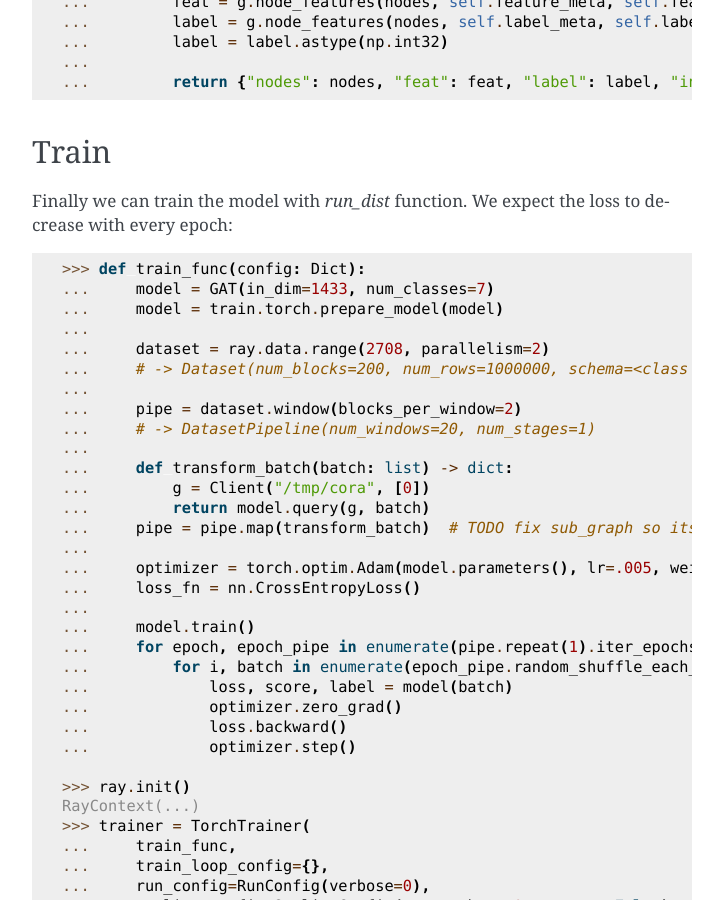
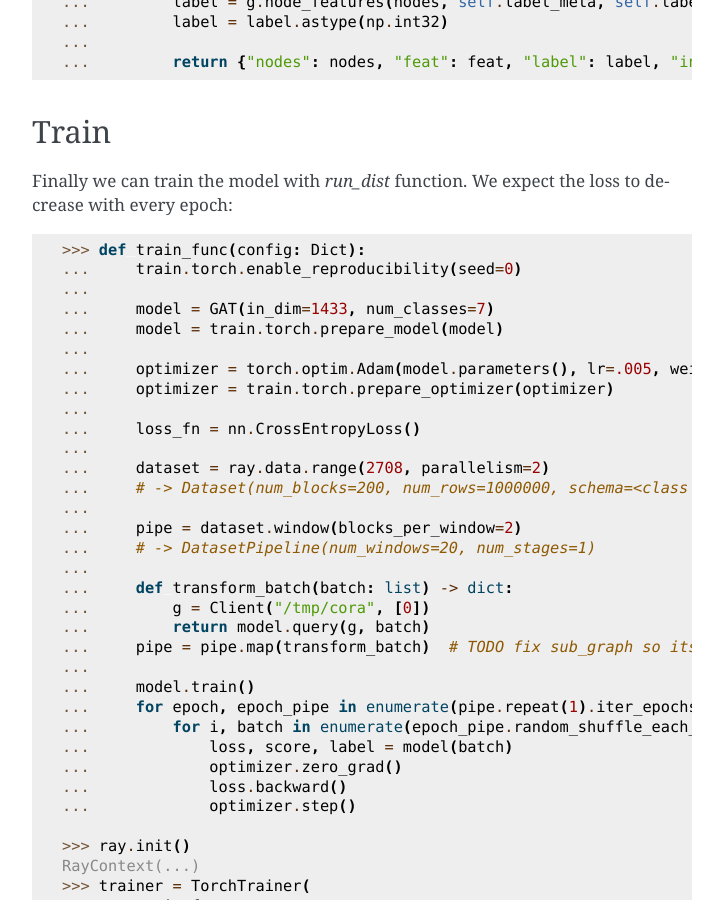
Before and after one commit to microsoft/DeepGNN, a Sphinx documentation site: the page built from docs/torch/node_class.rst, in a window 1280 px wide and 900 px high, scrolled down 4063 px. Shown: the whole window, without its empty margins (388-1111 px from the left). Built offline with Sphinx 7.4.7, drawn with Linux system fonts in a browser that asks for light colours; some of the changed text lies outside the part shown.

Commit message:
Optimizer and seed.

```diff
--- a/docs/torch/node_class.rst
+++ b/docs/torch/node_class.rst
@@ -181,8 +180,15 @@ Finally we can train the model with `run_dist` function. We expect the loss to d
 .. code-block:: python
 
     >>> def train_func(config: Dict):
+    ...     train.torch.enable_reproducibility(seed=0)
+    ...
     ...     model = GAT(in_dim=1433, num_classes=7)
     ...     model = train.torch.prepare_model(model)
+    ...
+    ...     optimizer = torch.optim.Adam(model.parameters(), lr=.005, weight_decay=0.0005)
+    ...     optimizer = train.torch.prepare_optimizer(optimizer)
+    ...
+    ...     loss_fn = nn.CrossEntropyLoss()
     ...
     ...     dataset = ray.data.range(2708, parallelism=2)
     ...     # -> Dataset(num_blocks=200, num_rows=1000000, schema=<class 'int'>)
```
Also changed, not shown: other parts of docs/torch/node_class.rst (+0 -4 lines).
